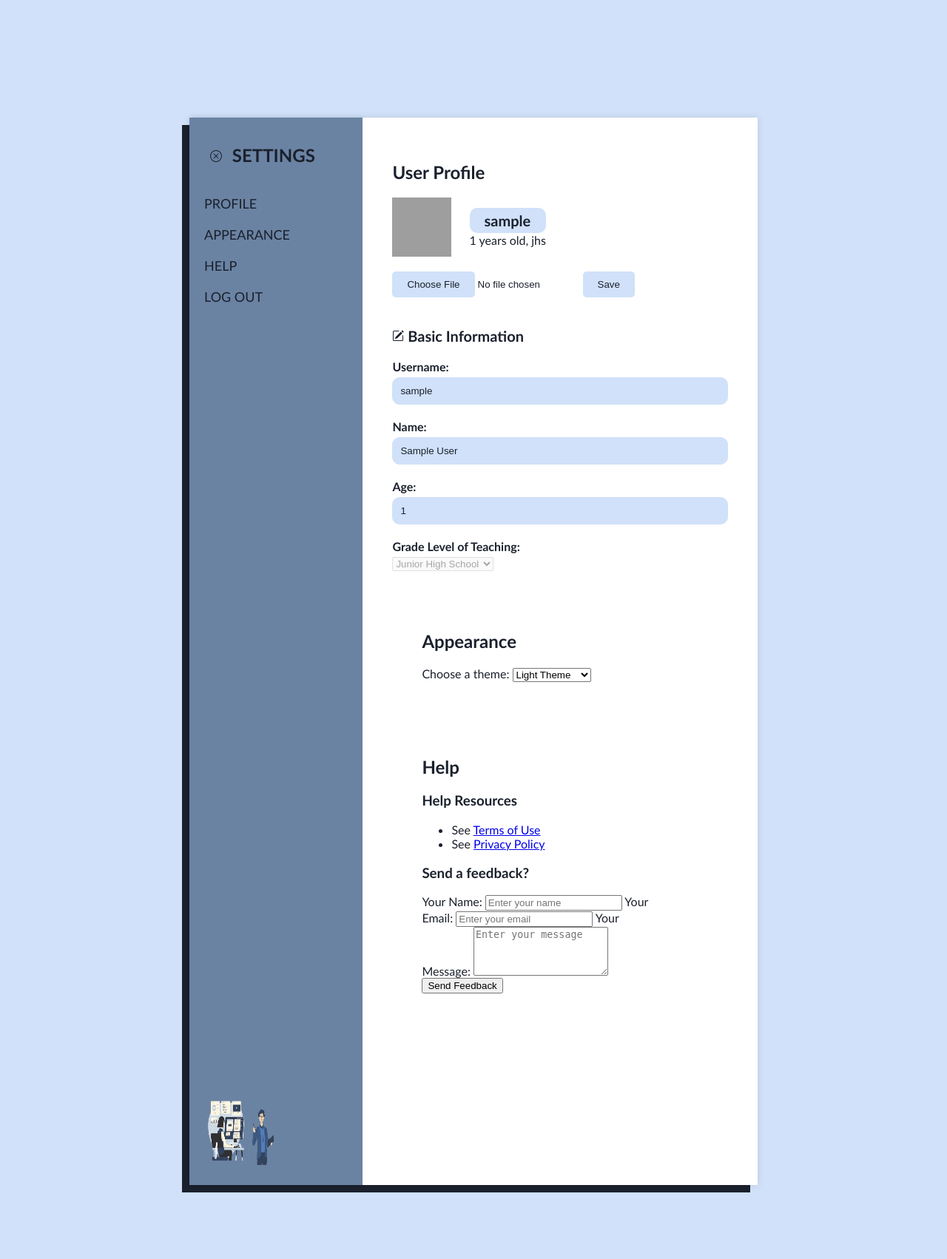
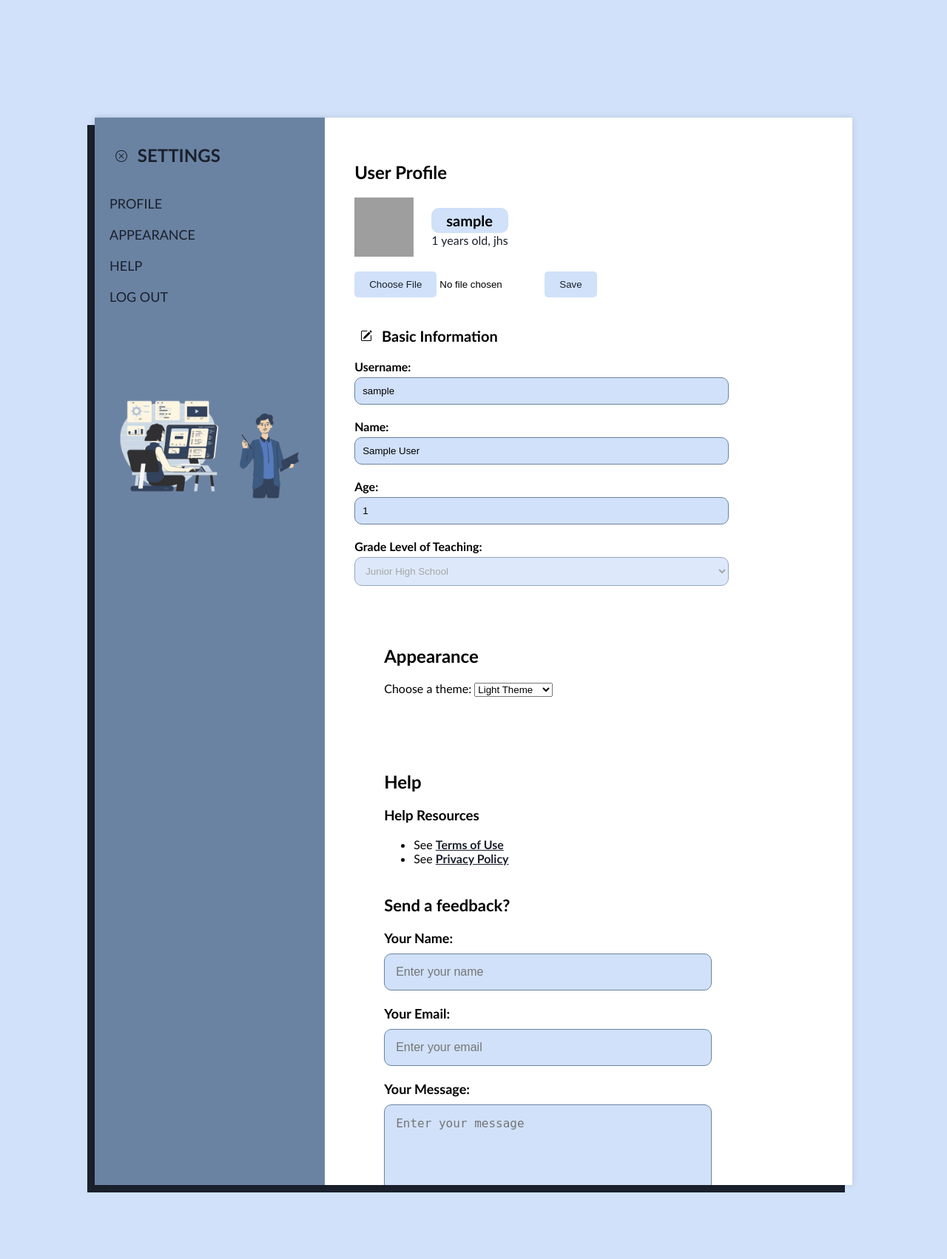
Before and after one commit to dashi-ron3/quiex, a PHP site: page /teacher-settings.php in a window 1280 px wide. Shown: the part 76-1778 px from the top of the page at 74% size. Run offline with PHP 8.4, Linux system fonts and the light colour scheme; the visitor is signed in with stand-in values (Sample User, id 1); grey boxes are pictures that could not be loaded.

Commit message:
Update teacher-settings.css

```diff
--- a/css/teacher-settings.css
+++ b/css/teacher-settings.css
@@ -35,13 +35,12 @@
 body {
     margin: 0;
     font-family: 'Gill Sans', 'Gill Sans MT', Calibri, 'Trebuchet MS', sans-serif;
-    background-color: var(--bg-color);
-    color: var(--text-color);
+    background-color: #d0e1f9;
 }
 
 header {
     width: 100%;
-    background-color: var(--header-bg-color);
+    background-color: #d0e1f9;
     padding: 10px 20px;
     position: fixed;
     top: 0;
@@ -65,7 +64,7 @@ header {
 .container {
     display: flex;
     height: 80vh;
-    width: 60vw;
+    width: 80vw;
     margin: auto;
     margin-top: 13vh;
     box-shadow: 0 0 10px rgba(0,0,0,0.1);
@@ -79,14 +78,14 @@ header {
     left: -10px;
     width: 100%;
     height: 100%;
-    background-color: var(--text-color);
+    background-color: #1A202C;
     z-index: -1;
 }
 
 .sidebar {
     width: 30%;
-    background-color: var(--sidebar-bg-color);
-    color: var(--sidebar-text-color);
+    background-color: #6b83a3;
+    color: #1A202C;
     padding: 20px;
     box-shadow: 2px 0 5px rgba(0,0,0,0.1);
 }
@@ -117,20 +116,20 @@ header {
 }
 
 .sidebar ul li a {
-    color: var(--sidebar-text-color);
+    color: #1A202C;
     text-decoration: none;
     transition: background-color 0.5s;
 }
 
 .sidebar ul li a:hover {
-    background-color: var(--hover-bg-color);
+    background-color: #d0e1f9;
     border-radius: 8px;
     padding: 5px 30px;
 }
 
 .content {
     width: 70%;
-    background-color: var(--content-bg-color);
+    background-color: white;
     padding: 40px;
     overflow-y: auto;
 }
@@ -138,6 +137,13 @@ header {
 .content h2 {
     font-size: 24px;
     margin-bottom: 20px;
+}
+
+.illustration img {
+    width: 100%;
+    max-width: 900px;
+    height: auto;
+    margin-top: 100px;
 }
 
 .profile-pic {
@@ -159,13 +165,13 @@ header {
     margin: 0;
     font-size: 20px;
     padding: 5px 20px;
-    background-color: var(--hover-bg-color);
+    background-color: #d0e1f9;
     border-radius: 10px;
 }
 
 .username p {
     margin: 0;
-    color: var(--text-color);
+    color: #1A202C;
 }
 
 .basic-info {
@@ -177,35 +183,102 @@ header {
     margin-bottom: 20px;
 }
 
+.basic-info svg {
+    width: 2rem;
+    cursor: pointer;
+}
+
+.content button {
+    cursor: pointer;
+    padding: 5px 15px;
+    background-color: #d0e1f9;
+    border-radius: 8px;
+    border: 1px solid #6b83a3;
+}
+
 .info-item {
     margin-bottom: 20px;
-    color: var(--text-color);
 }
 
 .info-item label {
     display: block;
     font-weight: bold;
     margin-bottom: 5px;
-    color: var(--text-color);
 }
 
 .info-item input {
-    width: 100%;
+    width: 80%;
     padding: 10px;
-    border: 1px solid var(--hover-bg-color);
+    border: 1px solid #6b83a3;
     border-radius: 10px;
-    background-color: var(--input-bg-color);
-    color: var(--text-color);
+    background-color: #d0e1f9;
 }
 
-.illustration {
-    position: absolute;
-    bottom: 20px;
-    left: 20px;
+.info-item select {
+    width: 80%;
+    padding: 10px;
+    border: 1px solid #6b83a3;
+    border-radius: 10px;
+    background-color: #d0e1f9;
 }
 
-.illustration img {
-    width: 100px;
+.help-links a {
+    color: #1A202C;
+    font-weight: 800;
+}
+
+.feedback-form {
+    margin-top: 40px;
+}
+
+.feedback-form h3 {
+    font-size: 22px;
+    margin-bottom: 20px;
+}
+
+.feedback-form label {
+    display: block;
+    font-weight: bold;
+    margin-bottom: 10px;
+    font-size: 18px;
+}
+
+.feedback-form input,
+.feedback-form textarea {
+    width: 100%;
+    padding: 15px;
+    margin-bottom: 20px;
+    border: 1px solid #6b83a3;
+    border-radius: 10px;
+    background-color: #d0e1f9;
+    font-size: 16px;
+    box-sizing: border-box;
+}
+
+.feedback-form textarea {
+    resize: vertical;
+    min-height: 150px;
+}
+
+.feedback-form button {
+    padding: 10px 20px;
+    background-color: #d0e1f9;
+    border: 1px solid #6b83a3;
+    border-radius: 8px;
+    font-size: 16px;
+    cursor: pointer;
+    transition: background-color 0.3s ease;
+}
+
+.feedback-form button:hover {
+    background-color: #6b83a3;
+    color: white;
+}
+
+#feedbackStatus {
+    font-size: 16px;
+    color: #1A202C;
+    margin-top: 20px;
 }
 
 input[type="file"]::-webkit-file-upload-button,
```
